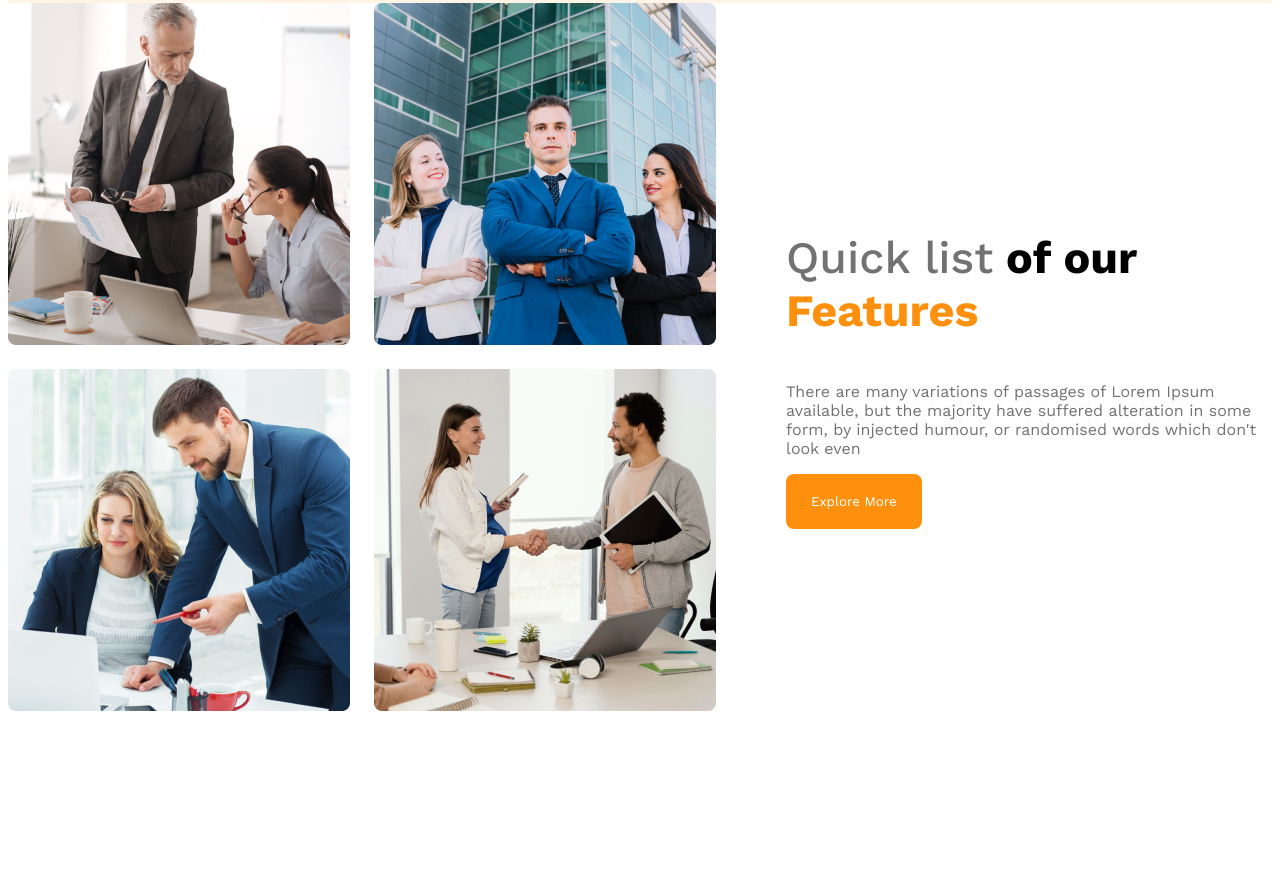
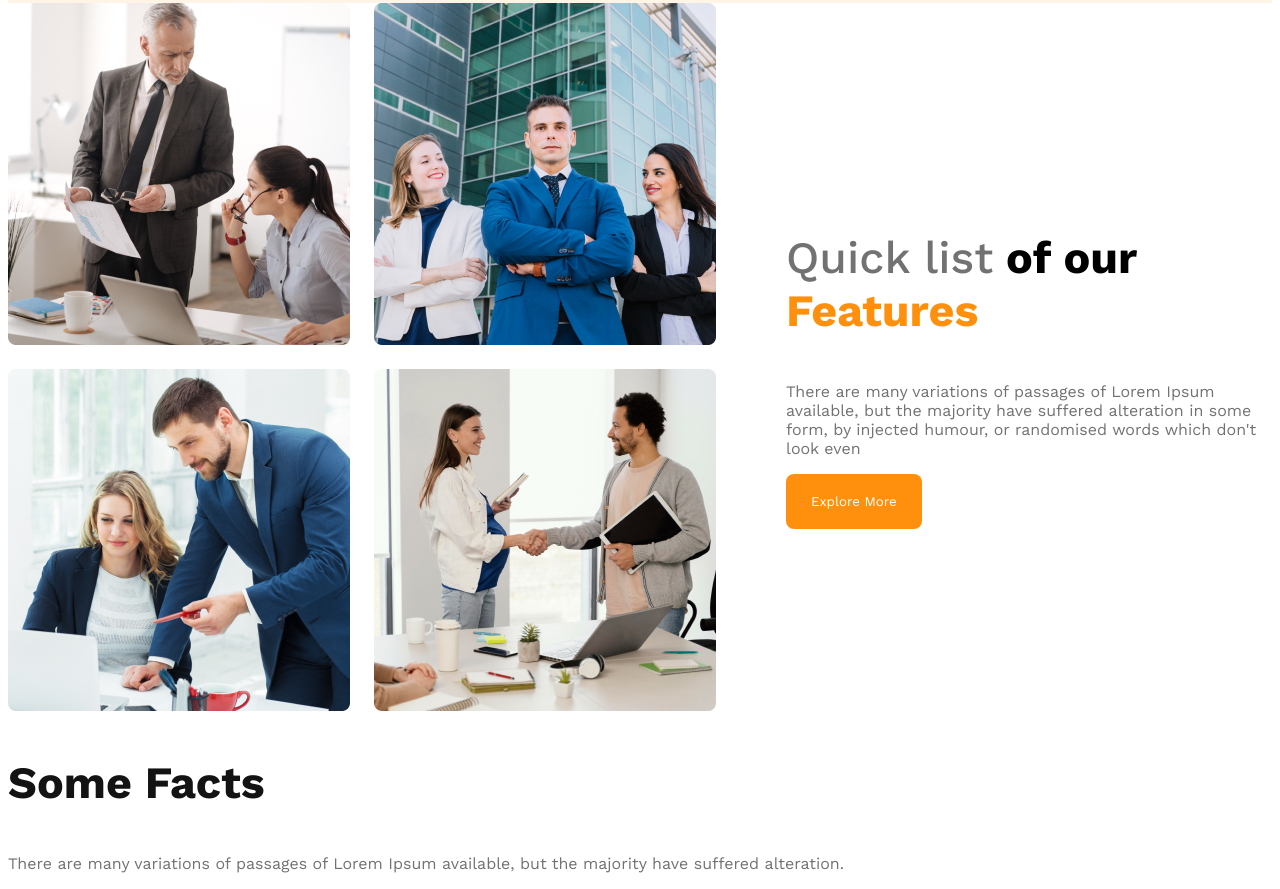
Before and after one commit to sabrina543/g3-architects-website, a plain HTML site: page index.html in a window 1280 px wide. Shown: the part 1197-2086 px from the top of the page. Before the commit the page ends 1916 px from the top, so only its background shows below. Drawn offline with nearby package versions, Linux system fonts and the light colour scheme.

Commit message:
started shared css

```diff
--- a/index.html
+++ b/index.html
@@ -10,7 +10,7 @@
     <!--header start -->
     <header>
         <nav>
-            <h3 class="nav-title">G3 Architects</h3>
+            <h3 class="section-title">G3 Architects</h3>
             <ul>
                 <li><a href="">Home</a></li>
                 <li><a href="">About</a></li>
@@ -50,6 +50,19 @@
                      <button class="btn-primary">Explore More</button>
              </div>
             </section>
+            <!-- teams sections start -->
+            <section class="features">
+
+            </section>
+            <!-- facts section -->
+            <section class="facts">
+                <h3 class="section-title">Some Facts</h3>
+                <p class="text-light-gray">
+                    There are many variations
+                    of passages of Lorem Ipsum available,
+                    but the majority have suffered alteration.
+                </p>
+            </section>
     </main>
     <footer>
 
--- a/styles/architect.css
+++ b/styles/architect.css
@@ -21,6 +21,12 @@
     border: 0px;
 }
 
+.section-title{
+    font-size: 2.8rem;
+    font-weight: 700;
+    color: #131313;
+}
+
 /* header styles */
 header{
     background: rgba(255, 144, 14, 0.10);
@@ -31,11 +37,7 @@ nav{
     justify-content: space-between;
     align-items: center;
 }
-.nav-title{
-    font-size: 2.8rem;
-    font-weight: 700;
-    color: #131313;
-}
+
 
 nav > ul {
     display: flex;
```
